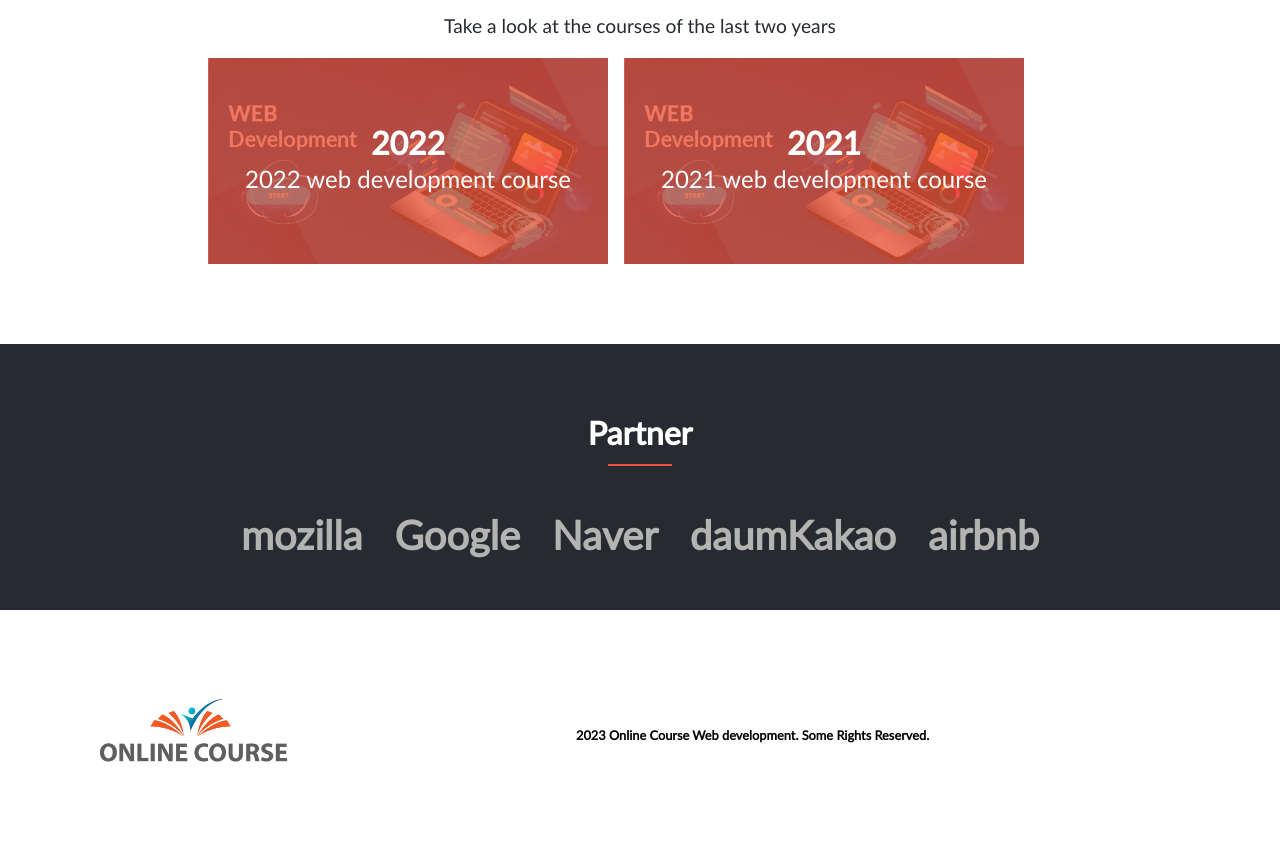
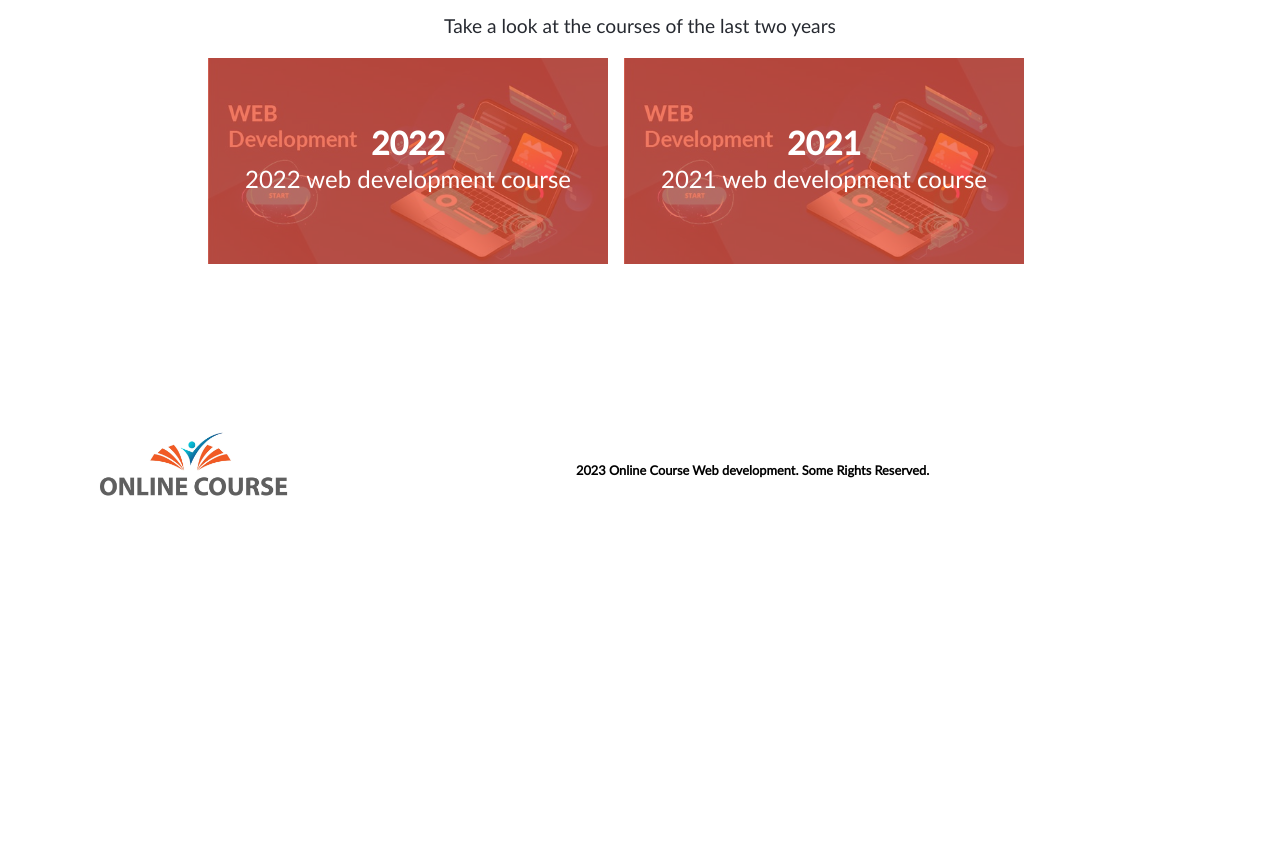
Before and after one commit to AmineDerbal/capstone-project-1, a website: page about.html in a window 1280 px wide. Shown: the part 1304-2168 px from the top of the page. After the commit the page ends 1902 px from the top, so only its background shows below. Drawn offline with Linux system fonts and the light colour scheme; files whose address does not match are found by name.

Commit message:
remove sponsor section

```diff
--- a/about.html
+++ b/about.html
@@ -26,7 +26,6 @@
         <li><a href="./index.html">Home</a></li>
         <li><a href="#about-logo">Logo</a></li>
         <li><a href="#past-courses">Course</a></li>
-        <li><a href="#sponsor">Sponsor</a></li>
       </ul></nav>
     </div>
     <nav id="hamburger-button">
@@ -43,7 +42,6 @@
           <div class="mobile-menu-separator"></div>
           <li><a href="#past-courses">Course</a></li>
            <div class="mobile-menu-separator"></div>
-           <li><a href="#sponsor">Sponsor</a></li>
            <div class="mobile-menu-separator"></div>
         </ul>
       </div>
@@ -86,21 +84,6 @@
         </li>
       </ul>
     </section>
-  <section id="sponsor">
-    <h3 class="program-title">Partner</h3>
-    <div class="program-separator"></div>
-    <div class="sponsor-list">
-     <div class="sponsor-row">
-      <a href="https://www.mozilla.org/en-US/foundation/">mozilla</a>
-      <a href="https://www.google.com/">Google</a>
-      <a href="http://www.naver.com/">Naver</a>
-     </div>
-       <div class="sponsor-row">
-        <a href="http://www.kakaocorp.com/">daumKakao</a>
-        <a href="https://www.airbnb.co.kr/">airbnb</a>
-       </div>
-    </div>
-  </section>
   <footer>
     <a id="logo" href=""><img src="./assets/images/online-learning-course-home-schooling-education-and-graduation-logo-free-vector.webp" alt="online course logo"  width="100"></a>
     <span class="footer-description">2023 Online Course Web development. Some Rights Reserved.</span>
```
